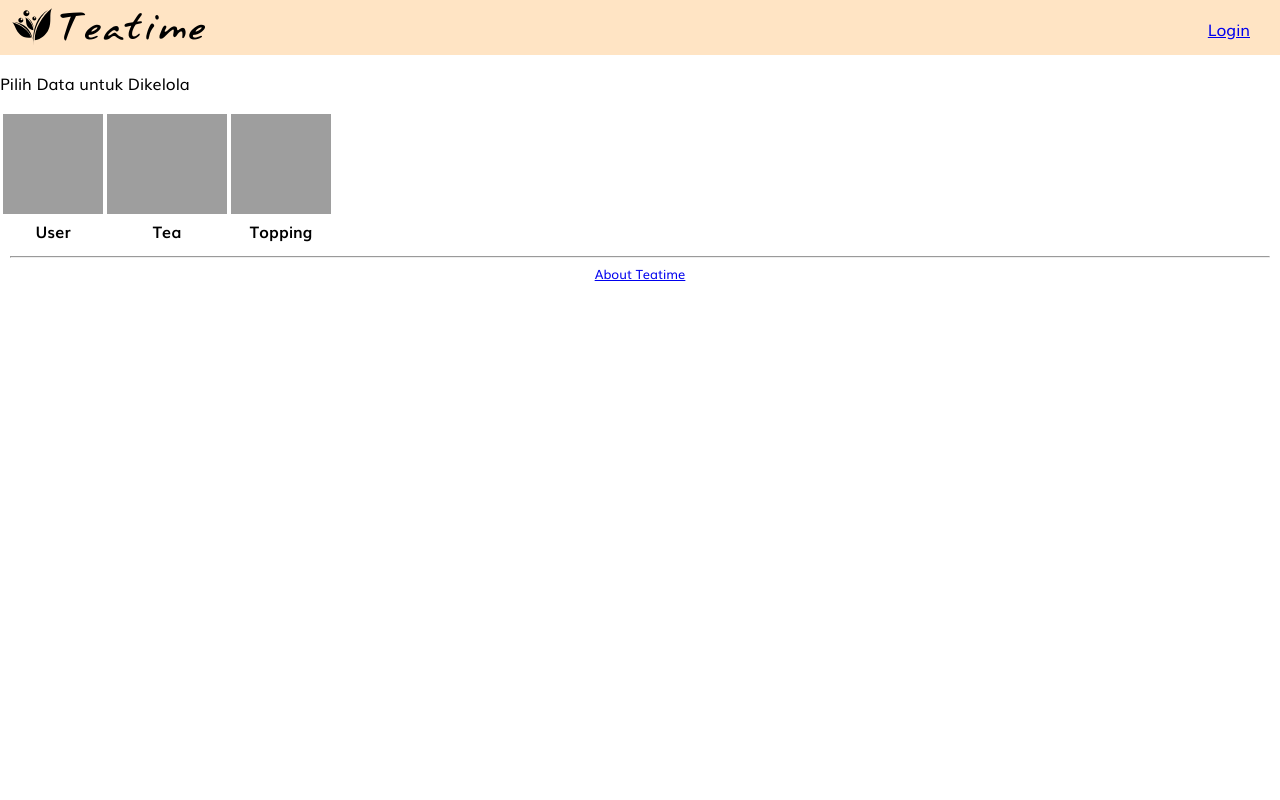
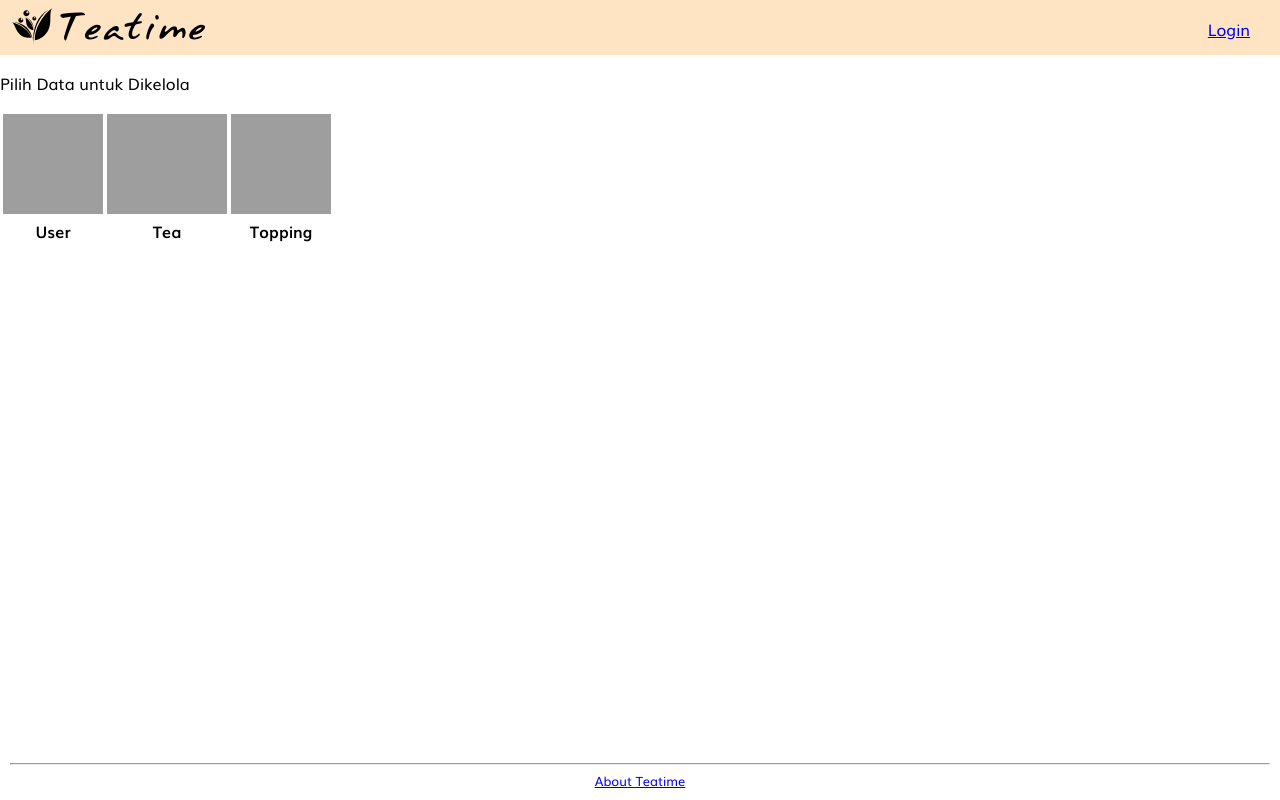
Before and after one commit to jghjianghan/teatime, a PHP site: template view/admin.php in a window 1280 px wide. Run offline with PHP 8.4, Linux system fonts and the light colour scheme; the template is opened without the code that fills it, so the values that code supplies are empty; grey boxes are pictures that could not be loaded.

Commit message:
Sticking footer to Page bottom
If page content is still longer than window height, then footer will behave as usual. Otherwise, even if there is not enough content, the footer will stick to the bottom.

```diff
--- a/view/css/mainStyle.css
+++ b/view/css/mainStyle.css
@@ -25,6 +25,21 @@
 html {
   font-family: muli;
 }
+
+html, body {
+  height: 100%;
+}
+
+body{
+  display: flex;
+  flex-direction: column;
+}
+#wrapper {
+  flex: 1;
+  display: flex;
+  flex-direction: column;
+}
+
 #header-bar {
   display: flex;
   background-color: #FFE4C4;
--- a/view/layout/layout.php
+++ b/view/layout/layout.php
@@ -19,6 +19,9 @@
 </head>
 
 <body>
+	<div id='wrapper'>
+
+
 	<div id='header-bar'>
 		<div id='full-logo'>
 			<a href="<?php echo $upPrefix; ?>index">
@@ -44,7 +47,7 @@
 	</div>
 
 	<?php echo $content; ?>
-
+	</div>
 	<footer>
 		<hr>
 		<?php
```
Also changed, not shown: view/css/kasir.css (+0 -9 lines).
